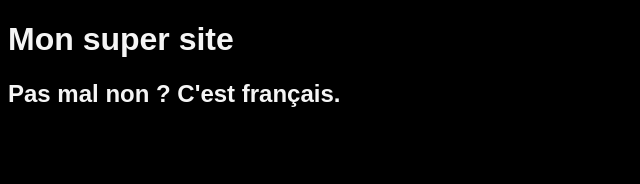
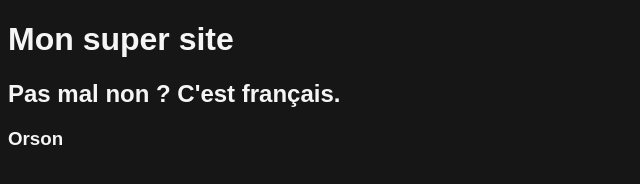
Before and after one commit to alexdslv/coursGit, a plain HTML site: page index.html in a window 1280 px wide. Shown: the whole page, without its empty margins (0-640 px from the left). Drawn offline with Linux system fonts and the light colour scheme.

Commit message:
add style.css

```diff
--- a/index.html
+++ b/index.html
@@ -10,5 +10,6 @@
 <body>
     <h1>Mon super site</h1>
     <h2>Pas mal non ? C'est français.</h2>
+    <h3>Orson</h3>
 </body>
 </html>
--- a/style.css
+++ b/style.css
@@ -1,5 +1,5 @@
 body{
-    background-color: black;
+    background-color: rgb(22, 22, 22);
     color: whitesmoke;
     font-family: Arial, Helvetica, sans-serif;
 }
```
Also changed, not shown: Commande git.txt (added).
